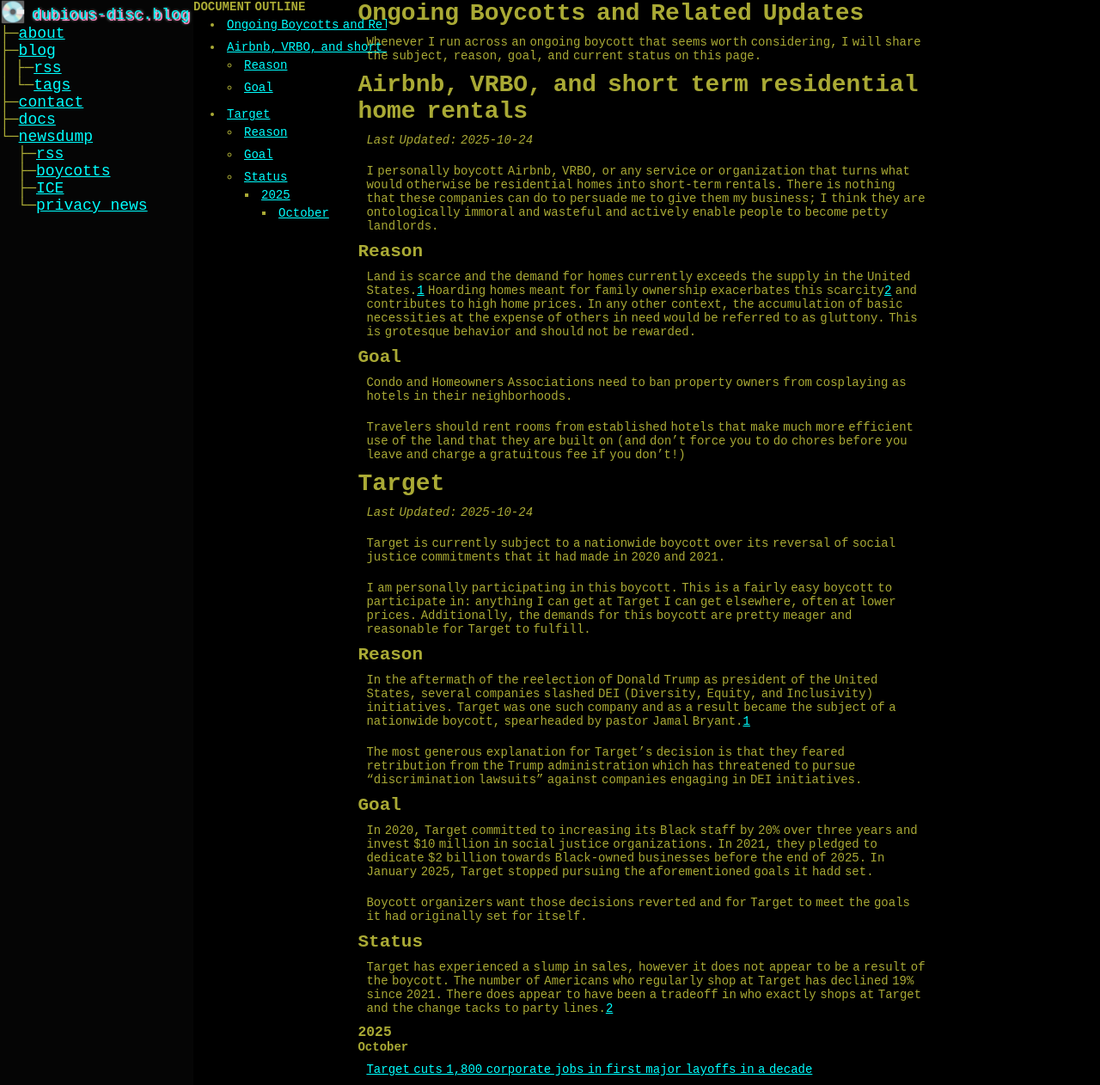
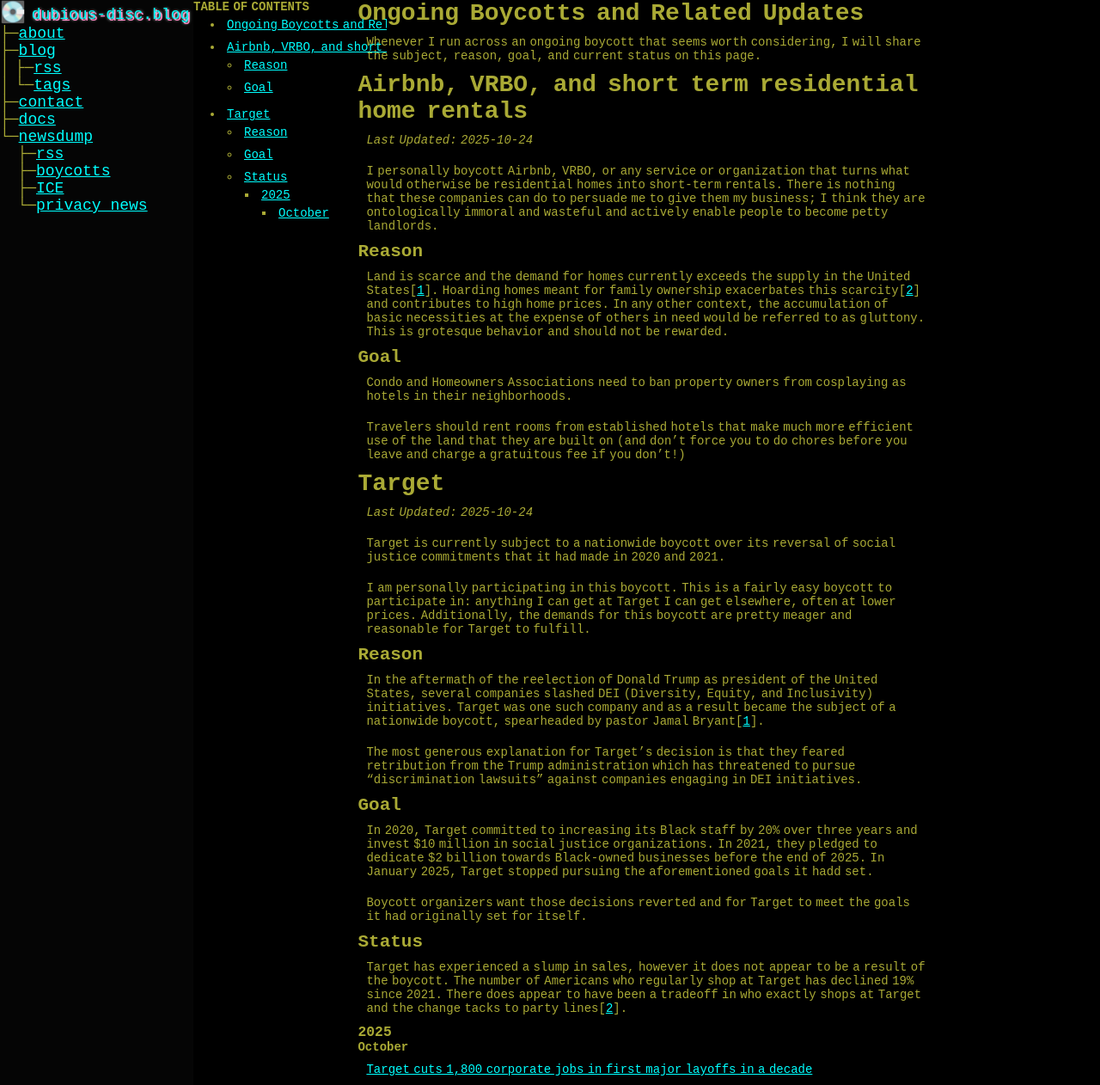
Before and after one commit to paranoid-porygon/paranoid-porygon.github.io, a Jekyll site: the page built from _pages/newsdump/the-boycott-files.md, in a window 1280 px wide and 1262 px high. Shown: the whole window at 86% size. Built offline with Jekyll 4.4.1, drawn with Linux system fonts in a browser that asks for light colours.

Commit message:
changed TOC header

```diff
--- a/_pages/newsdump/the-boycott-files.md
+++ b/_pages/newsdump/the-boycott-files.md
@@ -18,7 +18,7 @@ I personally boycott Airbnb, VRBO, or any service or organization that turns wha
 
 ## Reason
 
-Land is scarce and the demand for homes currently exceeds the supply in the United States.[1](https://realestate.usnews.com/real-estate/housing-market-index/articles/housing-market-predictions-for-the-next-5-years) Hoarding homes meant for family ownership exacerbates this scarcity[2](https://finance.yahoo.com/news/over-5-million-semi-vacant-185618591.html) and contributes to high home prices. In any other context, the accumulation of basic necessities at the expense of others in need would be referred to as gluttony. This is grotesque behavior and should not be rewarded.
+Land is scarce and the demand for homes currently exceeds the supply in the United States[[1](https://realestate.usnews.com/real-estate/housing-market-index/articles/housing-market-predictions-for-the-next-5-years)]. Hoarding homes meant for family ownership exacerbates this scarcity[[2](https://finance.yahoo.com/news/over-5-million-semi-vacant-185618591.html)] and contributes to high home prices. In any other context, the accumulation of basic necessities at the expense of others in need would be referred to as gluttony. This is grotesque behavior and should not be rewarded.
 
 ## Goal
 
@@ -36,7 +36,7 @@ I am personally participating in this boycott. This is a fairly easy boycott to
 
 ## Reason
 
-In the aftermath of the reelection of Donald Trump as president of the United States, several companies slashed DEI (Diversity, Equity, and Inclusivity) initiatives. Target was one such company and as a result became the subject of a nationwide boycott, spearheaded by pastor Jamal Bryant.[1](https://www.pbs.org/newshour/classroom/daily-news-lessons/2025/08/pastor-leading-target-boycott-on-its-impact-and-the-retailers-response)
+In the aftermath of the reelection of Donald Trump as president of the United States, several companies slashed DEI (Diversity, Equity, and Inclusivity) initiatives. Target was one such company and as a result became the subject of a nationwide boycott, spearheaded by pastor Jamal Bryant[[1](https://www.pbs.org/newshour/classroom/daily-news-lessons/2025/08/pastor-leading-target-boycott-on-its-impact-and-the-retailers-response)].
 
 The most generous explanation for Target's decision is that they feared retribution from the Trump administration which has threatened to pursue "discrimination lawsuits" against companies engaging in DEI initiatives.
 
@@ -48,7 +48,7 @@ Boycott organizers want those decisions reverted and for Target to meet the goal
 
 ## Status
 
-Target has experienced a slump in sales, however it does not appear to be a result of the boycott. The number of Americans who regularly shop at Target has declined 19% since 2021. There does appear to have been a tradeoff in who exactly shops at Target and the change tacks to party lines.[2](https://apnews.com/article/target-walmart-ceo-boycott-dei-7996ce3fbf7f0cc9207472bc7a227cd6)
+Target has experienced a slump in sales, however it does not appear to be a result of the boycott. The number of Americans who regularly shop at Target has declined 19% since 2021. There does appear to have been a tradeoff in who exactly shops at Target and the change tacks to party lines[[2](https://apnews.com/article/target-walmart-ceo-boycott-dei-7996ce3fbf7f0cc9207472bc7a227cd6)].
 
 ### 2025
 
--- a/_sass/_docs.scss
+++ b/_sass/_docs.scss
@@ -1,6 +1,6 @@
 // Add "Contents" header to TOC
 #markdown-toc::before {
-  content: "DOCUMENT OUTLINE";
+  content: "TABLE OF CONTENTS";
   font-weight: bold;
 }
 
```
